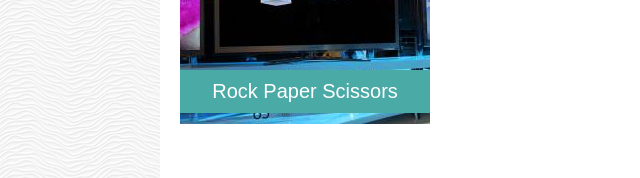
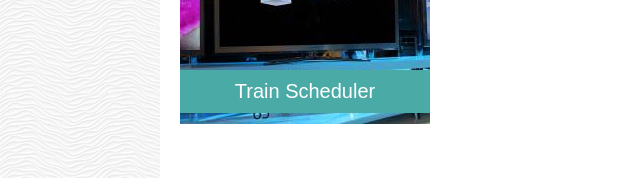
Before and after one commit to payton-burr/Responsive-Portfolio, a plain HTML site: page portfolio.html in a window 1280 px wide. Shown: the part 774-952 px from the top of the page, 0-640 px from the left. Drawn offline with Linux system fonts and the light colour scheme.

Commit message:
added trivia game to portfolio, changed Rock Paper Scissors to Train Scheduler

```diff
--- a/portfolio.html
+++ b/portfolio.html
@@ -43,8 +43,10 @@
         </div>
 
         <div class="wrap">
-            <img src="assets/images/trivia.jpg" alt="Trivia Game">
-            <div class="wrap-center">Trivia Game</div>
+            <a href="https://payton-burr.github.io/TriviaGame/" target="_blank">
+                <img src="assets/images/trivia.jpg" alt="Trivia Game">
+                <div class="wrap-center">Trivia Game</div>
+            </a>
         </div>
 
         <div class="wrap">
@@ -53,8 +55,8 @@
         </div>
 
         <div class="wrap">
-            <img src="assets/images/rps.jpg" alt="Rock Paper Scissors">
-            <div class="wrap-center">Rock Paper Scissors</div>
+            <img src="assets/images/rps.jpg" alt="Train Scheduler">
+            <div class="wrap-center">Train Scheduler</div>
         </div>
 
         <!--  -->
```
